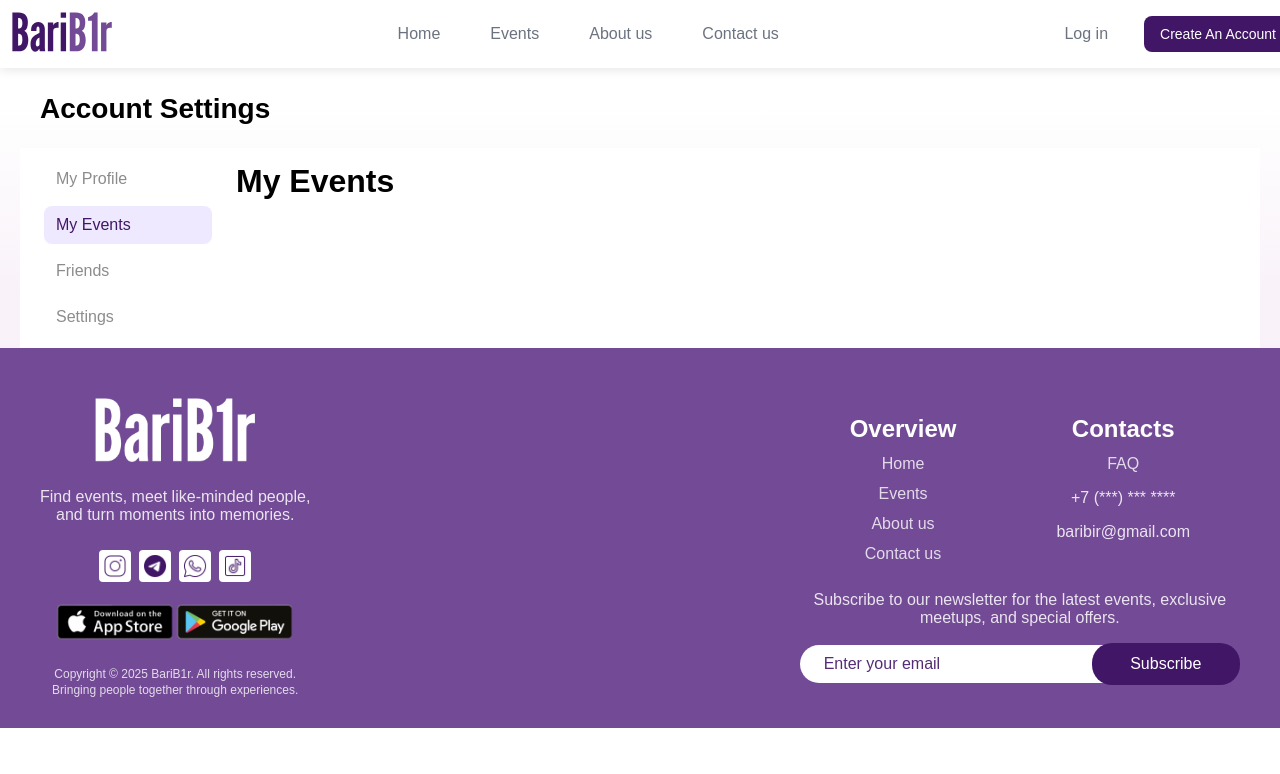
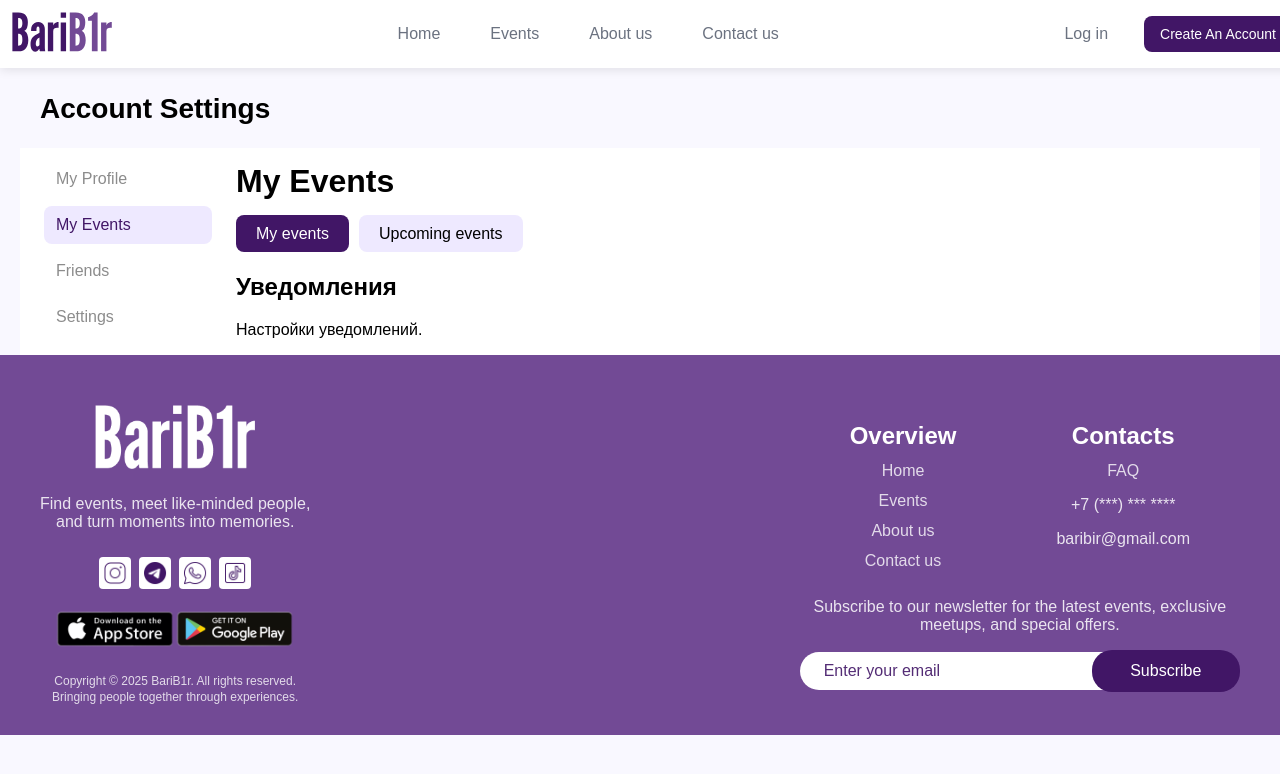
Before and after one commit to kudaiberggen/baribir, a React (Vite) app in the folder frontend/: page /my-events in a window 1280 px wide. Shown: the top 774 px of the page. Built offline with nearby package versions, Linux system fonts and the light colour scheme.

Commit message:
Made a frontend for the My events page

```diff
--- a/frontend/src/pages/ForgotPassword.tsx
+++ b/frontend/src/pages/ForgotPassword.tsx
@@ -1,7 +1,7 @@
 import { useState } from "react";
 import { Link } from "react-router-dom";
 import Logo from "/BariB1r.svg";
-import "../styles/ForgotPassword.css";
+import "../styles/Auth.css";
 
 const ForgotPassword = () => {
   const [username, setUsername] = useState("");
--- a/frontend/src/pages/MyEvents.tsx
+++ b/frontend/src/pages/MyEvents.tsx
@@ -1,7 +1,11 @@
+import React, { useState, useEffect } from "react";
 import AccountSettingsLinks from "../components/AccountSettingsLinks";
 import "../styles/MyEvents.css";
 
 const MyEvents = () => {
+  const [activeTab, setActiveTab] = useState<string>("myevents");
+  const handleTabClick = (tab: string) => setActiveTab(tab);
+
   return (
     <section>
       <h1 style={{ marginLeft: "40px", fontSize: "28px" }}>Account Settings</h1>
@@ -15,7 +19,45 @@ const MyEvents = () => {
           }}
         >
           <h2 style={{ margin: "15px 0 15px", fontSize: "32px" }}>My Events</h2>
-          <div className="events-container"></div>
+          <div className="myevents-tabs">
+            <a
+              href="#myevents"
+              className={activeTab === "myevents" ? "myevents-active" : ""}
+              onClick={(e) => {
+                e.preventDefault();
+                handleTabClick("myevents");
+              }}
+            >
+              My events
+            </a>
+            <a
+              href="#upcomingevents"
+              className={
+                activeTab === "upcomingevents" ? "myevents-active" : ""
+              }
+              onClick={(e) => {
+                e.preventDefault();
+                handleTabClick("upcomingevents");
+              }}
+            >
+              Upcoming events
+            </a>
+          </div>
+
+          <div className="myevents-tab-content">
+            {activeTab === "myevents" && (
+              <div className="myevents-tab-pane">
+                <h2>Уведомления</h2>
+                <p>Настройки уведомлений.</p>
+              </div>
+            )}
+            {activeTab === "upcomingevents" && (
+              <div className="myevents-tab-pane">
+                <h2>Уведом</h2>
+                <p>Настройки уведомлений.</p>
+              </div>
+            )}
+          </div>
         </div>
       </div>
     </section>
--- a/frontend/src/styles/About.css
+++ b/frontend/src/styles/About.css
@@ -1,7 +1,3 @@
-section {
-  font-family: Popins, sans-serif;
-}
-
 .about-image {
   display: flex;
   color: white;
--- a/frontend/src/styles/Auth.css
+++ b/frontend/src/styles/Auth.css
@@ -139,3 +139,18 @@ button {
   text-align: center;
   margin-top: 10px;
 }
+
+.forgotpassword-section {
+  display: flex;
+  flex-direction: column;
+  justify-content: center;
+  align-items: center;
+  text-align: center;
+  font-family: Poppins, sans-serif;
+  margin: 0 auto 100px;
+}
+
+.forgotpassword-container {
+  margin-top: 60px;
+  width: 440px;
+}
--- a/frontend/src/styles/Contact.css
+++ b/frontend/src/styles/Contact.css
@@ -1,8 +1,3 @@
-section {
-  font-family: Popins, sans-serif;
-  background: linear-gradient(to top, rgba(128, 0, 128, 0.05) 20%, white 95%);
-}
-
 .stayconnected {
   padding: 80px 10%;
   color: white;
--- a/frontend/src/styles/ForgotPassword.css
+++ /dev/null
@@ -1,14 +0,0 @@
-.forgotpassword-section {
-  display: flex;
-  flex-direction: column;
-  justify-content: center;
-  align-items: center;
-  text-align: center;
-  font-family: Poppins, sans-serif;
-  margin: 0 auto 100px;
-}
-
-.forgotpassword-container {
-  margin-top: 60px;
-  width: 440px;
-}
--- a/frontend/src/styles/Friends.css
+++ b/frontend/src/styles/Friends.css
@@ -1,8 +1,3 @@
-section {
-  font-family: Poppins, sans-serif;
-  background: linear-gradient(to top, rgba(128, 0, 128, 0.05) 20%, white 95%);
-}
-
 .myfriends-container {
   display: flex;
   flex-direction: row;
--- a/frontend/src/styles/Home.css
+++ b/frontend/src/styles/Home.css
@@ -1,8 +1,3 @@
-section {
-  font-family: Popins, sans-serif;
-  background: linear-gradient(to top, rgba(128, 0, 128, 0.05) 20%, white 95%);
-}
-
 .getstarted {
   position: relative;
   width: 100%;
--- a/frontend/src/styles/MyEvents.css
+++ b/frontend/src/styles/MyEvents.css
@@ -1,11 +1,29 @@
-section {
-  font-family: Poppins, sans-serif;
-  background: linear-gradient(to top, rgba(128, 0, 128, 0.05) 20%, white 95%);
-}
-
 .myevents-container {
   display: flex;
   flex-direction: row;
   background-color: #ffff;
   margin: 0 20px;
 }
+
+.myevents-tabs {
+  margin: 10px 0;
+}
+
+.myevents-tabs a {
+  text-decoration: none;
+  color: #000000;
+  padding: 10px 20px;
+  margin: 0 10px 0 0;
+  border-radius: 8px;
+  position: relative;
+  background-color: #eee9ff;
+}
+
+.myevents-tabs a.myevents-active {
+  color: #ffff;
+  background-color: #411666;
+}
+
+.myevents-tab-pane {
+  animation: fadeIn 0.3s ease-in-out;
+}
--- a/frontend/src/styles/MyProfile.css
+++ b/frontend/src/styles/MyProfile.css
@@ -1,8 +1,3 @@
-section {
-  font-family: Poppins, sans-serif;
-  background: linear-gradient(to top, rgba(128, 0, 128, 0.05) 20%, white 95%);
-}
-
 .myprofile-container {
   display: flex;
   flex-direction: row;
--- a/frontend/src/styles/Settings.css
+++ b/frontend/src/styles/Settings.css
@@ -1,8 +1,3 @@
-section {
-  font-family: Poppins, sans-serif;
-  background: linear-gradient(to top, rgba(128, 0, 128, 0.05) 20%, white 95%);
-}
-
 .mysettings-container {
   display: flex;
   flex-direction: row;
--- a/frontend/src/styles/index.css
+++ b/frontend/src/styles/index.css
@@ -2,4 +2,5 @@ body {
   margin: 0;
   padding: 0;
   font-family: Popins, sans-serif;
+  background-color: #f9f8ff;
 }
```
Also changed, not shown: 2 other files (tests, documents, lock files or other folders).
